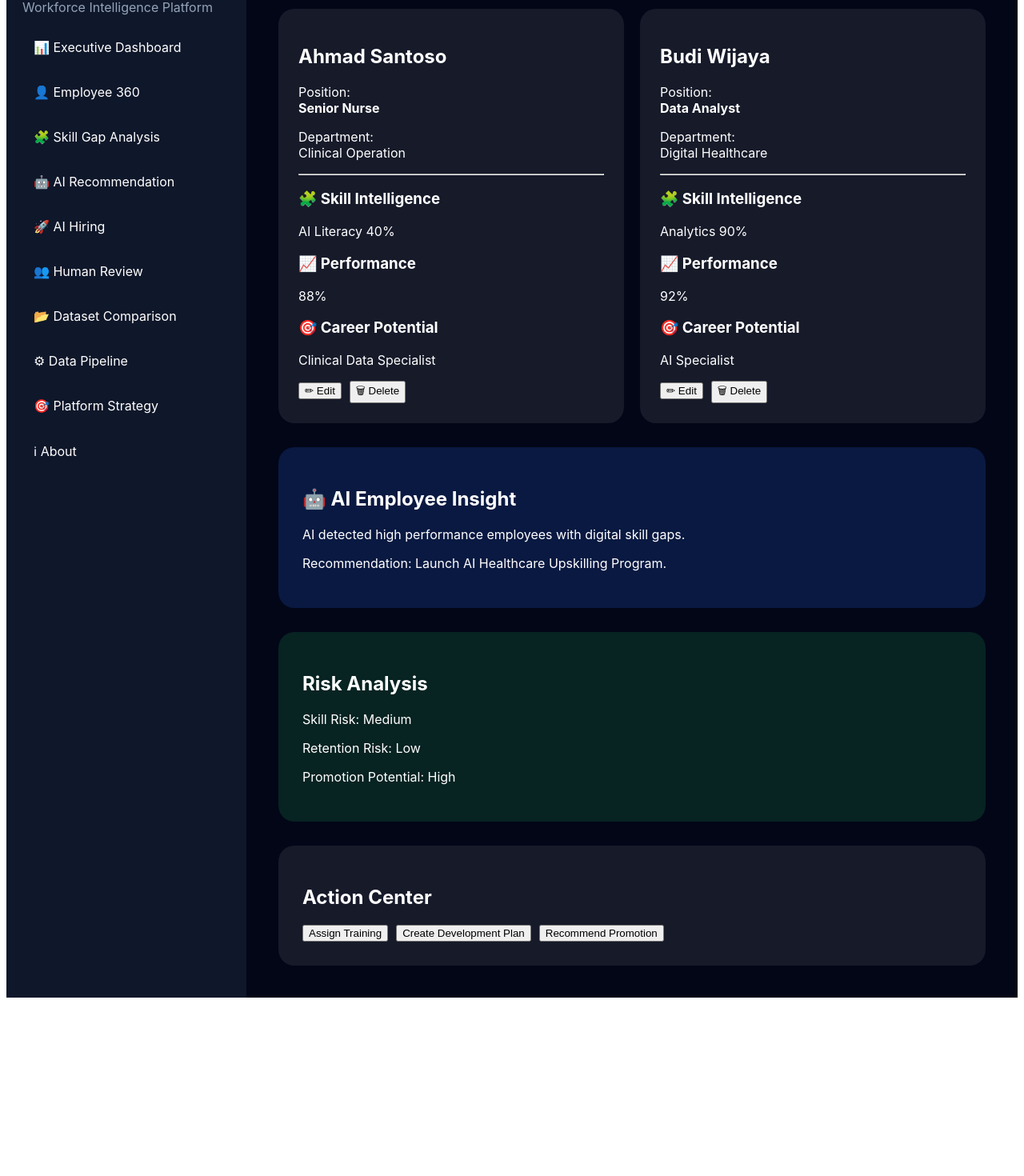
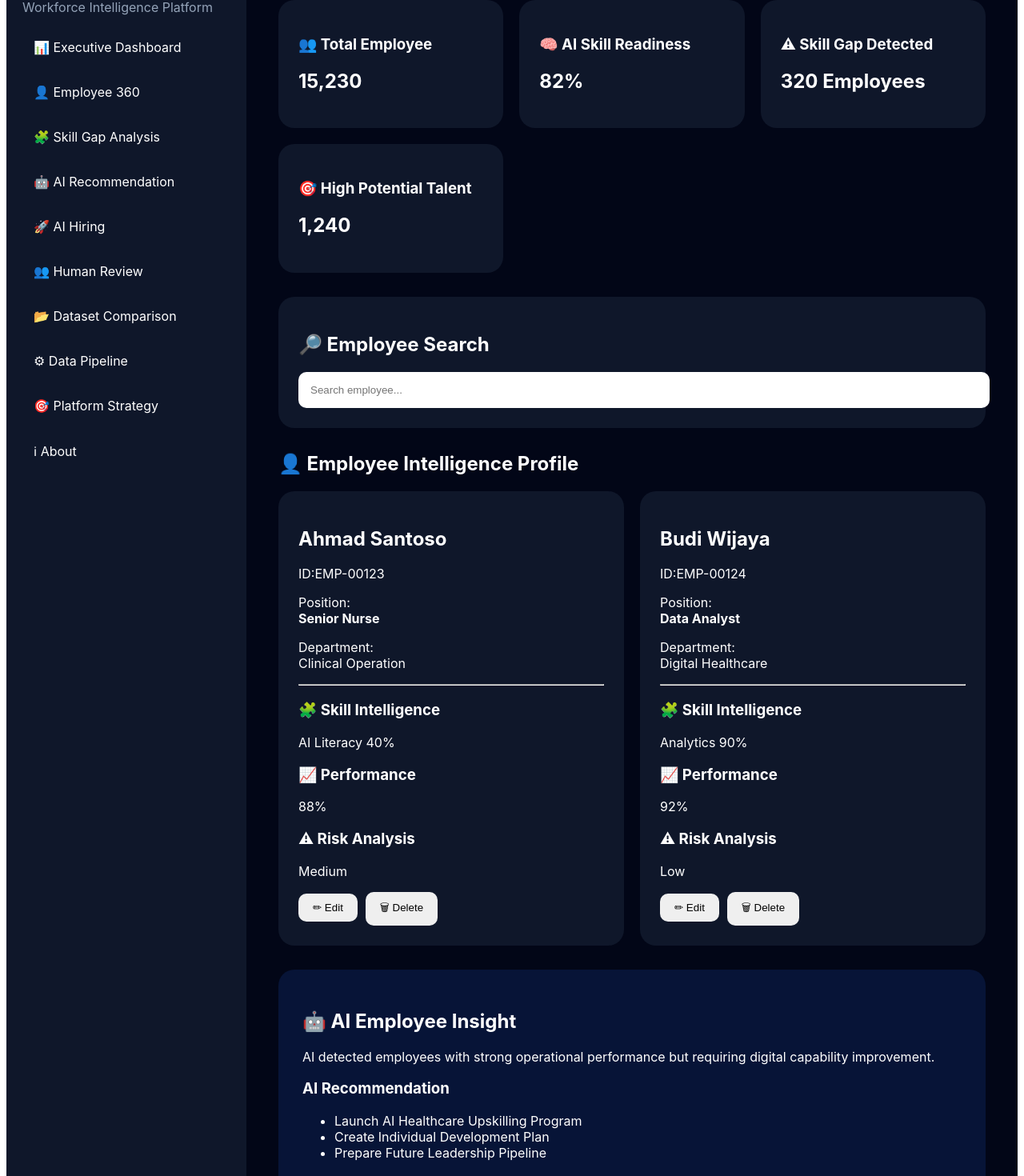
Before and after one commit to alma-98/workforce-intelligence-platform, a React (Vite) app: page /employee-360 in a window 1280 px wide. Shown: the part 169-1639 px from the top of the page at 80% size. Before the commit the page ends 1424 px from the top, so only its background shows below. Built offline with nearby package versions, Linux system fonts and the light colour scheme.

Commit message:
Upgrade Employee 360 AI talent intelligence module

```diff
--- a/src/pages/Employee360/Employee360.tsx
+++ b/src/pages/Employee360/Employee360.tsx
@@ -1,28 +1,31 @@
+import { useState } from "react";
 import Sidebar from "../../components/Sidebar";
 
-export default function Employee360() {
+export default function Employee360(){
 
-const employees = [
+const [employees,setEmployees]=useState([
 {
+id:"EMP-00123",
 name:"Ahmad Santoso",
 role:"Senior Nurse",
 department:"Clinical Operation",
 skill:"AI Literacy 40%",
 performance:"88%",
-potential:"Clinical Data Specialist"
+risk:"Medium"
 },
 {
+id:"EMP-00124",
 name:"Budi Wijaya",
 role:"Data Analyst",
 department:"Digital Healthcare",
 skill:"Analytics 90%",
 performance:"92%",
-potential:"AI Specialist"
+risk:"Low"
 }
-];
+]);
 
 
-return (
+return(
 
 <div
 style={{
@@ -30,17 +33,12 @@ display:"flex",
 minHeight:"100vh",
 background:"#020617",
 color:"#fff",
-fontFamily:"Inter, Arial"
+fontFamily:"Inter,Arial"
 }}
 >
 
-{/* SIDEBAR */}
+<Sidebar/>
 
-<Sidebar />
-
-
-
-{/* CONTENT */}
 
 <main
 style={{
@@ -56,7 +54,8 @@ padding:"40px"
 
 <p
 style={{
-color:"#94a3b8"
+color:"#94a3b8",
+fontSize:"18px"
 }}
 >
 Complete employee intelligence profile powered by AI.
@@ -64,31 +63,100 @@ Complete employee intelligence profile powered by AI.
 
 
 
+<section className="grid">
+
+
+<Card
+title="👥 Total Employee"
+value="15,230"
+/>
+
+<Card
+title="🧠 AI Skill Readiness"
+value="82%"
+/>
+
+<Card
+title="⚠ Skill Gap Detected"
+value="320 Employees"
+/>
+
+<Card
+title="🎯 High Potential Talent"
+value="1,240"
+/>
+
+
+</section>
+
+
+
 <section
 style={{
 marginTop:"30px",
-display:"grid",
-gridTemplateColumns:
-"repeat(auto-fit,minmax(300px,1fr))",
-gap:"20px"
-}}
->
-
-
-{employees.map(emp=>(
-
-<div
-key={emp.name}
-style={{
-background:"rgba(255,255,255,.08)",
+background:"#0f172a",
 padding:"25px",
 borderRadius:"20px"
 }}
 >
 
 <h2>
+🔎 Employee Search
+</h2>
+
+
+<input
+placeholder="Search employee..."
+style={{
+width:"100%",
+padding:"15px",
+borderRadius:"10px",
+border:"none"
+}}
+/>
+
+
+</section>
+
+
+
+
+<section
+style={{
+marginTop:"30px"
+}}
+>
+
+<h2>
+👤 Employee Intelligence Profile
+</h2>
+
+
+<div className="grid">
+
+
+{
+employees.map(emp=>(
+
+<div
+key={emp.id}
+style={{
+background:"#0f172a",
+padding:"25px",
+borderRadius:"20px"
+}}
+>
+
+
+<h2>
 {emp.name}
 </h2>
+
+<p>
+ID:
+{emp.id}
+</p>
+
 
 <p>
 Position:
@@ -96,13 +164,16 @@ Position:
 <b>{emp.role}</b>
 </p>
 
+
 <p>
 Department:
 <br/>
 {emp.department}
 </p>
 
+
 <hr/>
+
 
 <h3>
 🧩 Skill Intelligence
@@ -123,11 +194,11 @@ Department:
 
 
 <h3>
-🎯 Career Potential
+⚠ Risk Analysis
 </h3>
 
 <p>
-{emp.potential}
+{emp.risk}
 </p>
 
 
@@ -135,9 +206,15 @@ Department:
 ✏ Edit
 </button>
 
+
 <button
-style={{
-marginLeft:"10px"
+style={{marginLeft:"10px"}}
+onClick={()=>{
+setEmployees(
+employees.filter(
+x=>x.id!==emp.id
+)
+)
 }}
 >
 🗑 Delete
@@ -146,7 +223,48 @@ marginLeft:"10px"
 
 </div>
 
-))}
+))
+
+}
+
+
+</div>
+
+</section>
+
+
+
+
+<section
+style={{
+marginTop:"30px",
+padding:"30px",
+background:"rgba(37,99,235,.15)",
+borderRadius:"20px"
+}}
+>
+
+<h2>
+🤖 AI Employee Insight
+</h2>
+
+
+<p>
+AI detected employees with strong operational
+performance but requiring digital capability improvement.
+</p>
+
+
+<h3>
+AI Recommendation
+</h3>
+
+
+<ul>
+<li>Launch AI Healthcare Upskilling Program</li>
+<li>Create Individual Development Plan</li>
+<li>Prepare Future Leadership Pipeline</li>
+</ul>
 
 
 </section>
@@ -157,106 +275,99 @@ marginLeft:"10px"
 <section
 style={{
 marginTop:"30px",
-background:"rgba(37,99,235,.2)",
 padding:"30px",
+background:"#0f172a",
 borderRadius:"20px"
 }}
 >
 
 <h2>
-🤖 AI Employee Insight
+🚀 HR Action Center
 </h2>
 
-<p>
-AI detected high performance employees
-with digital skill gaps.
-</p>
 
-<p>
-Recommendation:
-Launch AI Healthcare Upskilling Program.
-</p>
+<button>
++ Add Training
+</button>
+
+<button style={{marginLeft:"10px"}}>
+Update Skill
+</button>
+
+<button style={{marginLeft:"10px"}}>
+Recommend Promotion
+</button>
 
 
 </section>
 
 
+</main>
 
 
-<section
+<style>
+{`
+
+.grid{
+
+display:grid;
+grid-template-columns:
+repeat(auto-fit,minmax(240px,1fr));
+gap:20px;
+
+}
+
+button{
+
+padding:10px 18px;
+border-radius:10px;
+border:none;
+cursor:pointer;
+
+}
+
+`}
+</style>
+
+
+</div>
+
+)
+
+}
+
+
+
+function Card(
+{
+title,
+value
+}:{
+title:string,
+value:string
+}
+){
+
+return(
+
+<div
 style={{
-marginTop:"30px",
-background:"rgba(34,197,94,.15)",
-padding:"30px",
+background:"#0f172a",
+padding:"25px",
 borderRadius:"20px"
 }}
 >
 
-<h2>
-Risk Analysis
-</h2>
+<h3>
+{title}
+</h3>
 
-<p>
-Skill Risk:
-Medium
-</p>
-
-<p>
-Retention Risk:
-Low
-</p>
-
-<p>
-Promotion Potential:
-High
-</p>
-
-</section>
-
-
-
-<section
-style={{
-marginTop:"30px",
-background:"rgba(255,255,255,.08)",
-padding:"30px",
-borderRadius:"20px"
-}}
->
-
-<h2>
-Action Center
-</h2>
-
-<button>
-Assign Training
-</button>
-
-<button
-style={{
-marginLeft:"10px"
-}}
->
-Create Development Plan
-</button>
-
-<button
-style={{
-marginLeft:"10px"
-}}
->
-Recommend Promotion
-</button>
-
-</section>
-
-
-
-</main>
-
+<h1>
+{value}
+</h1>
 
 </div>
 
-);
+)
 
 }
```
